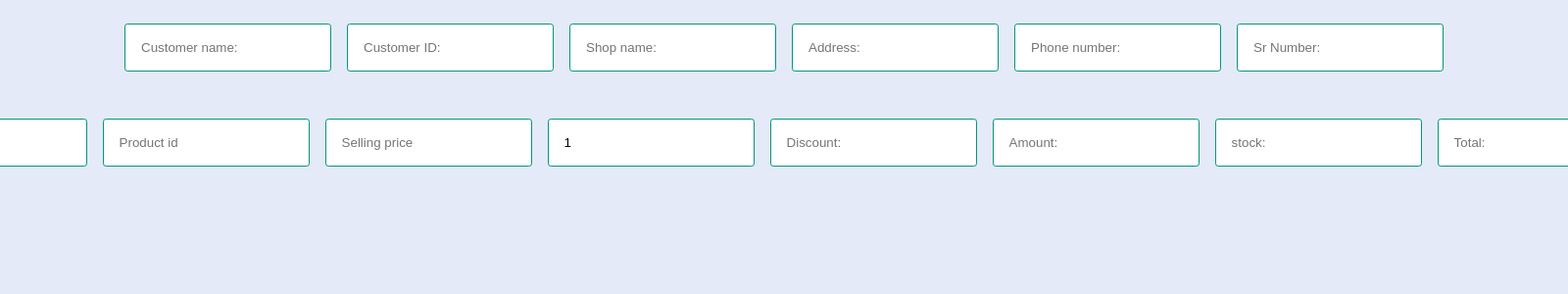
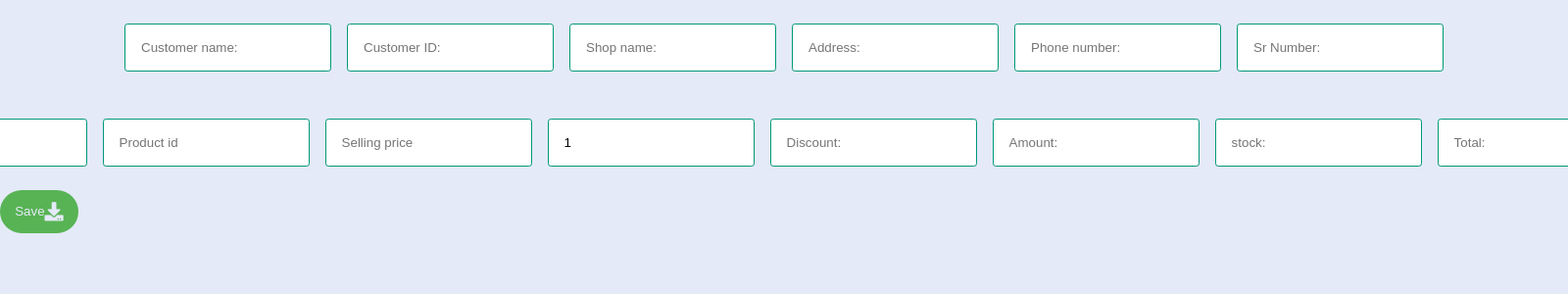
Before and after one commit to eshromanch/Pos-allion-, a Django app: template templates/invoice.html in a window 1600 px wide; the page is wider, and only the part inside the window is pictured. Shown: the part 92-392 px from the top of that part at 98% size. Run offline with Django 3.2, Linux system fonts and the light colour scheme; the template is opened without the code that fills it, so the values that code supplies are empty.

Commit message:
I forget to add button

```diff
--- a/templates/invoice.html
+++ b/templates/invoice.html
@@ -44,6 +44,7 @@
         </div>
      </form>
 
+     <button type="button" id="pAdd" class="add">Save  <i class="fas fa-download"></i></button>
 
 
   </section>
```
